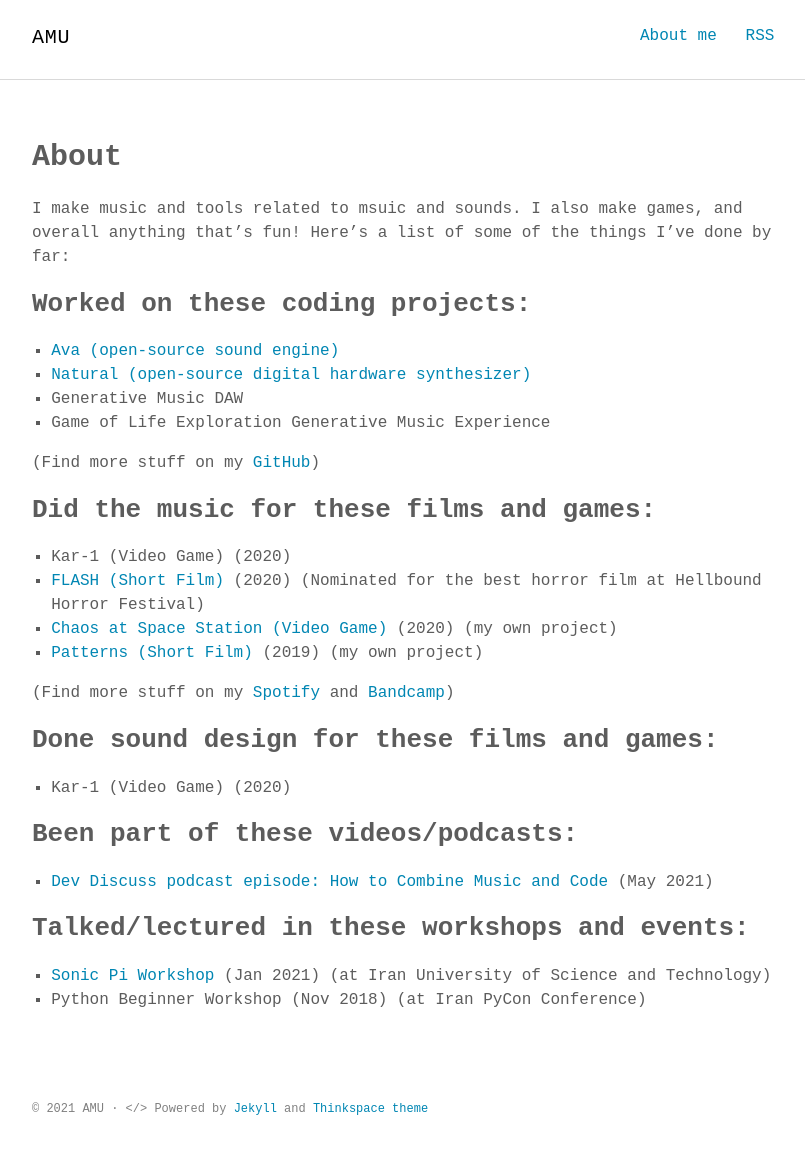
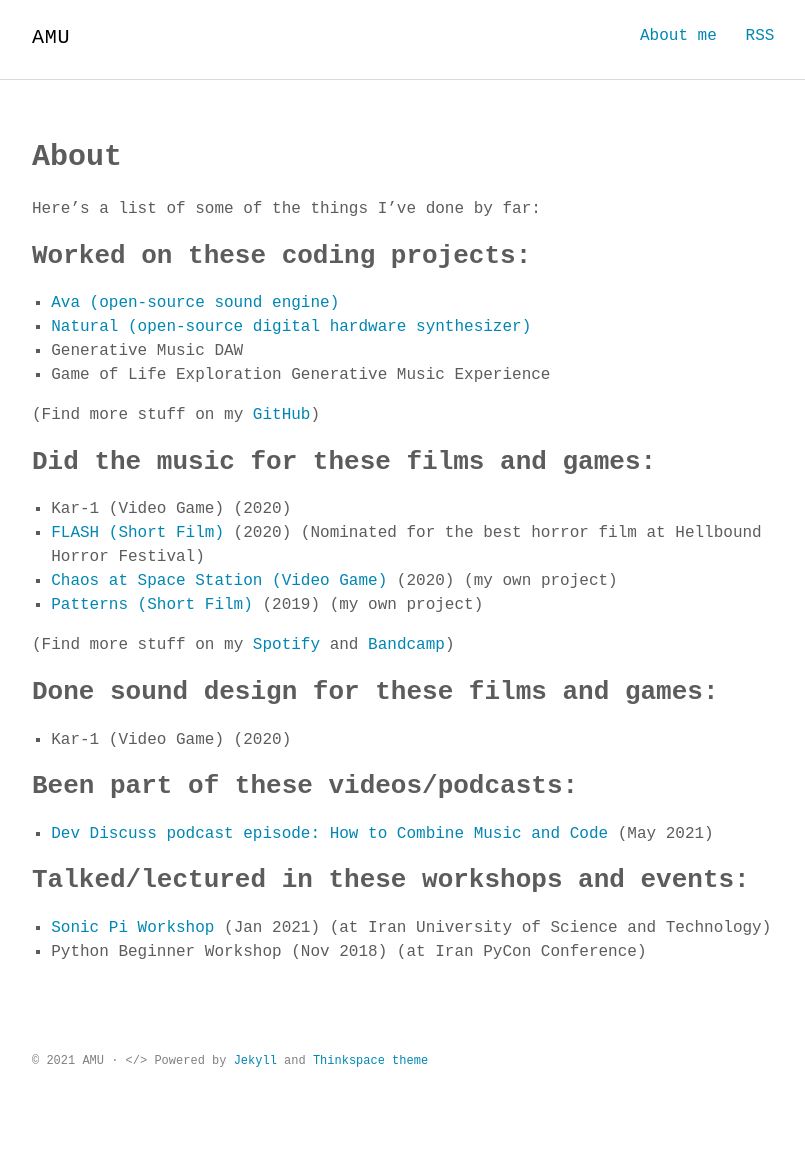
Before and after one commit to amuuu/amuuu.github.io, a Jekyll site: the page built from about.md, in a window 1280 px wide. Shown: the whole page, without its empty margins (232-1037 px from the left). Built offline with Jekyll 4.4.1, drawn with Linux system fonts in a browser that asks for light colours; nearby versions of some CDN libraries; some web fonts are replaced; after the commit the page ends 1118 px from its top, so only the background shows below that.

Commit message:
modify about me

```diff
--- a/about.md
+++ b/about.md
@@ -4,7 +4,7 @@
 permalink: /about/
 ---
 
-I make music and tools related to msuic and sounds. I also make games, and overall anything that's fun! Here's a list of some of the things I've done by far:
+Here's a list of some of the things I've done by far:
 
 ## Worked on these coding projects:
 - [Ava (open-source sound engine)](https://github.com/funktional-stdo/ava/)
```
